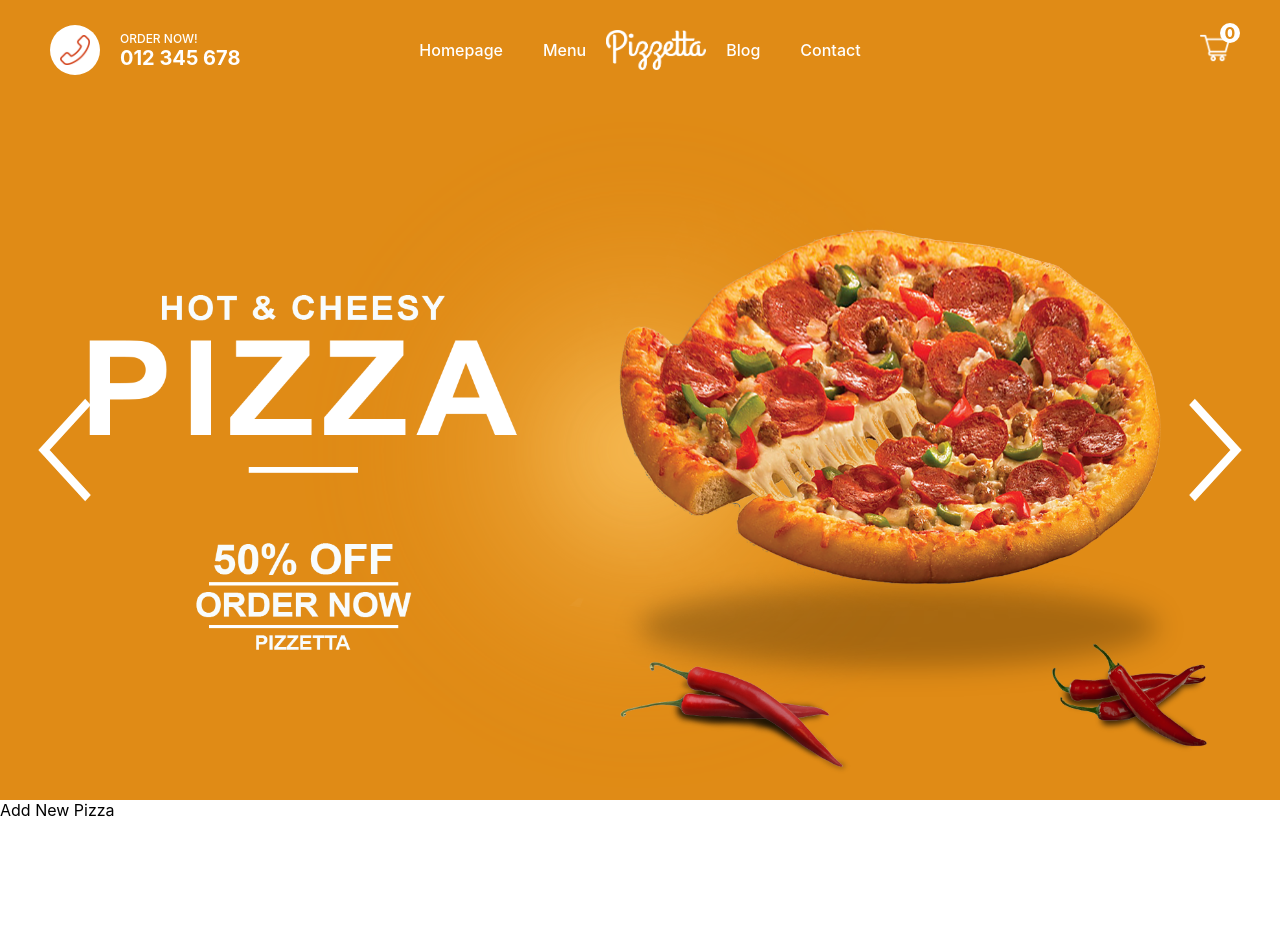
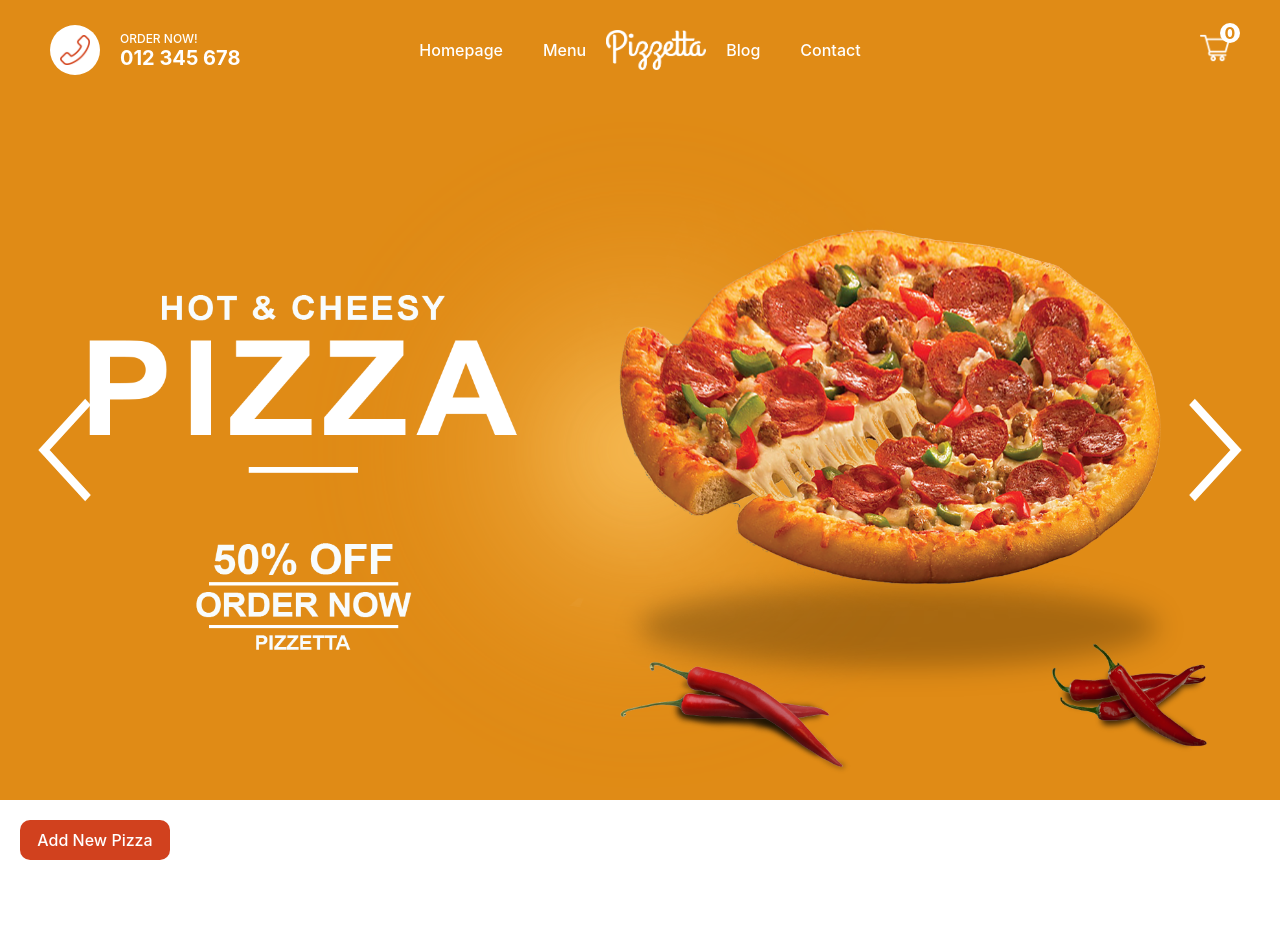
Before and after one commit to Alan-N-Pereira/Pizzetta, a Next.js app: page / in a window 1280 px wide. Shown: the top 952 px of the page. Built offline with nearby package versions, Linux system fonts and the light colour scheme; no server answers; the database is empty.

Commit message:
Update addButton css

```diff
--- a/styles/Add.module.css
+++ b/styles/Add.module.css
@@ -0,0 +1,11 @@
+.mainAddButton{
+    padding: 10px;
+    margin: 20px;
+    background-color: #d1411e;
+    width: 150px;
+    border-radius: 10px;
+    color: white;
+    font-weight: 500;
+    text-align: center;
+    cursor: pointer;
+}
```
